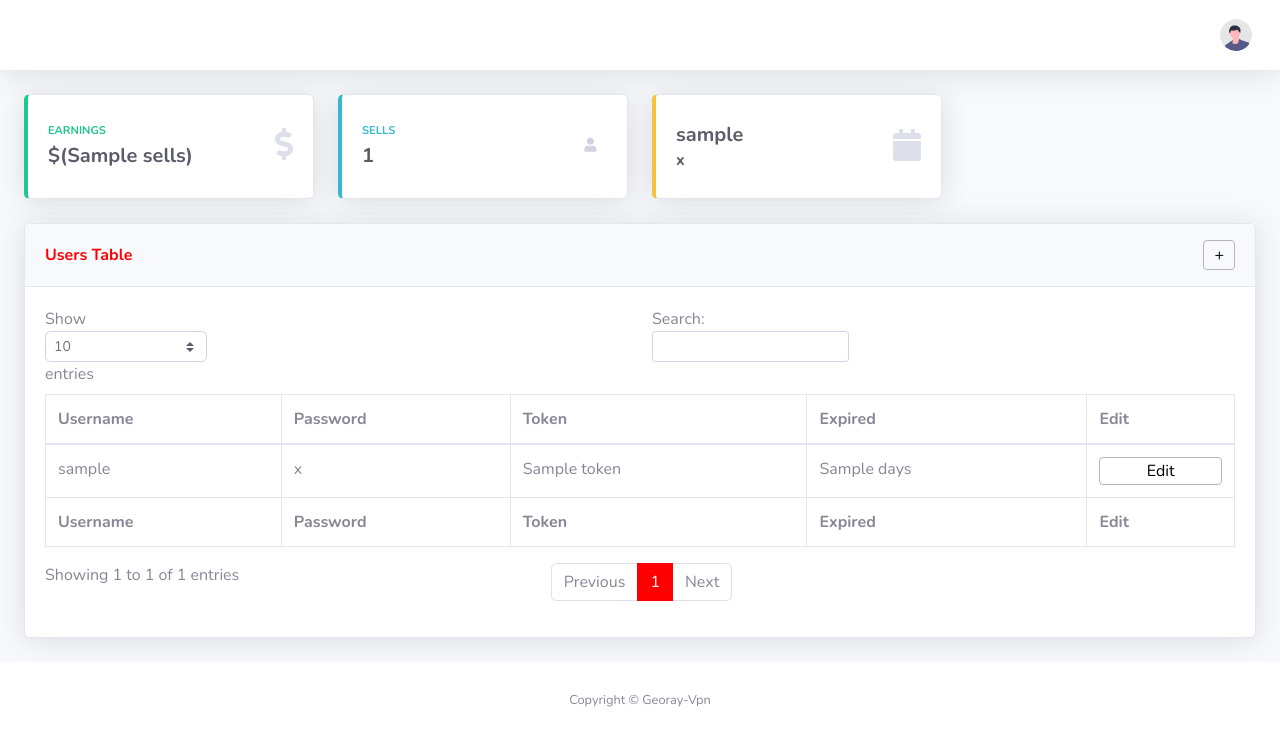
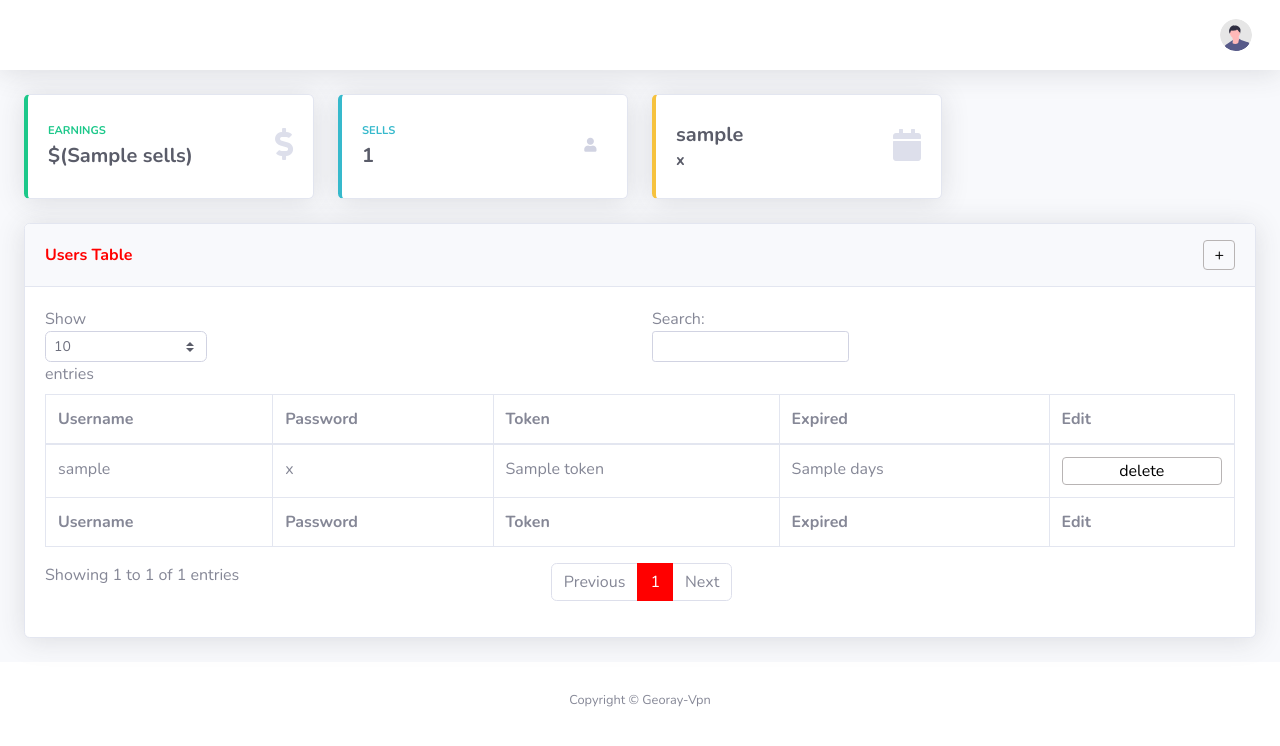
Before and after one commit to RAPEXA-TEAM/georay-vpn, a Flask app: template site/templates/seller.html in a window 1280 px wide. Shown: the top 746 px of the page. Run offline with Flask 2, Linux system fonts and the light colour scheme; the template is opened without the code that fills it: most values are stand-ins (such as "Sample title", 1, 10 or a date in 2020); some libraries are stand-ins or nearby versions.

Commit message:
add delete function for sellers and remove edit for them

```diff
--- a/site/Server.py
+++ b/site/Server.py
@@ -183,11 +183,10 @@ def Handle_Sellers():
 
         if request.method == 'POST':
 
-            days = request.json["days"]
-            token = str(request.json["data"])
+            sells = str(request.json["sells"])
 
-            if (Mysql.update_user(token.strip(),days)):
-                ret = {"code" : 200, "data" : f"update {token.strip()} expired days to {days} days!"}
+            if (Mysql.delete_user(sells.strip(),Token)):
+                ret = {"code" : 200, "data" : f"delete user {sells.strip()} successfully !"}
                 return jsonify(ret)
 
             else:
--- a/site/templates/seller.html
+++ b/site/templates/seller.html
@@ -158,10 +158,10 @@
                                             <td id="user-token">{{user.token}}</td>
                                             <td>
                                                 <span id="user-days-static" style="display: block;">{{user.days}}</span>
-                                                <input type="text" id="user-days-input" value="{{user.days}}" style="width: 60px; display: none;">
+                                                <!-- input type="text" id="user-days-input" value="{{user.days}}" style="width: 60px; display: none;" -->
                                             </td>
                                             <td>
-                                                <button id="edit-days-button" data-type="edit" style="width: 100%; text-align: center; background-color: inherit; border-radius: 4px; border: 1px solid #b8b4b4;">Edit</button>
+                                                <button id="delete-days-button" data-type="edit" style="width: 100%; text-align: center; background-color: inherit; border-radius: 4px; border: 1px solid #b8b4b4;">delete</button>
                                             </td>
                                         </tr>
                                         {% endfor %}
@@ -251,7 +251,7 @@
         })
 
         // for edit username dates
-        const allEditButtons = document.querySelectorAll("#edit-days-button");
+        const allEditButtons = document.querySelectorAll("#delete-days-button");
         for (const btn of allEditButtons) {
             btn.addEventListener("click", (e) => {
                 const btn = e.target;
@@ -261,30 +261,12 @@
                 const daysStatic = tableTr.querySelector("#user-days-static");
                 const daysInput = tableTr.querySelector("#user-days-input");
 
-                if (btnType === "edit") {
-                    // change button type
-                    btn.innerHTML = "Submit";
-                    btn.setAttribute("data-type", "submit");
-
-                    // show edit days input and hide days static
-                    daysStatic.style.display = "none";
-                    daysInput.style.display = "block";
-                } else if (btnType === "submit") {
-                    // change button type
-                    btn.innerHTML = "Edit";
-                    btn.setAttribute("data-type", "edit");
-
-                    // hide edit days input and show days static
-                    daysStatic.style.display = "block";
-                    daysInput.style.display = "none";
-
                     // send new days to backend
                 const fetchOptions = {
                     method: "post",
                     headers: new Headers({ "Content-Type": "application/json" }),
                     body: JSON.stringify({
-                            days: daysInput.value,
-                            data: tableTr.querySelector("#user-token").innerHTML
+                        sells: tableTr.querySelector("#user-token").innerHTML,
                     })
                 }
 
@@ -299,7 +281,7 @@
                         showResponse(res.data, "bg-danger")
                     }
                 });
-                }
+
             })
         }
 
```
Also changed, not shown: site/Mysql.py (+10 -0 lines). Lines whose indentation alone changed are shown as unchanged.
